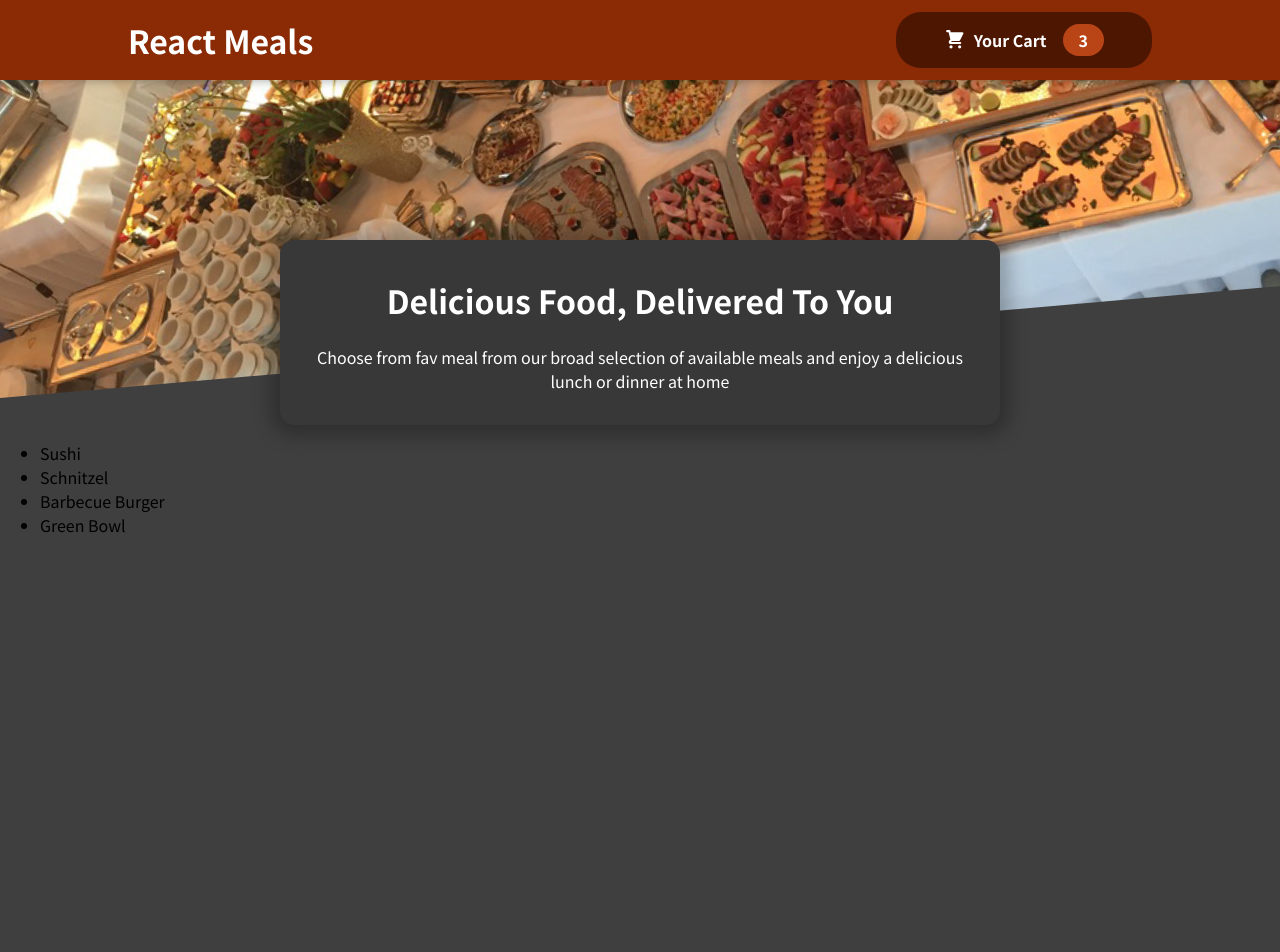
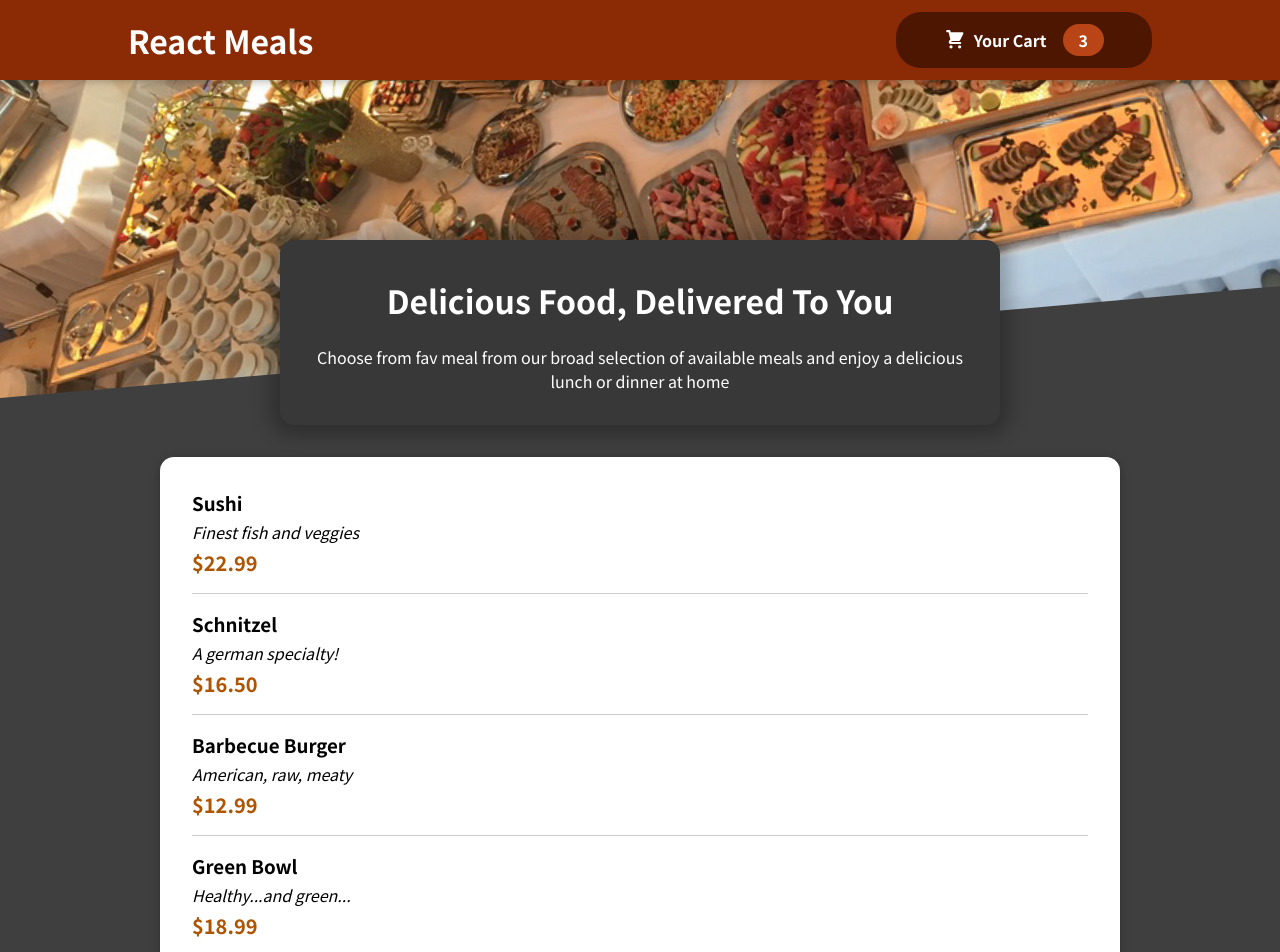
Before and after one commit to Vineeth05kumar/Creating_A_RestaurantWebsite, a JavaScript app: page / in a window 1280 px wide. Shown: the top 952 px of the page. Before the commit the page ends 800 px from the top, so only its background shows below. Built offline with nearby package versions, Linux system fonts and the light colour scheme.

Commit message:
Made the menu table look good

```diff
--- a/src/components/Meals/AvailableMeals.js
+++ b/src/components/Meals/AvailableMeals.js
@@ -1,3 +1,6 @@
+import Card from "../UI/Card";
+import MealItem from "./MealItem/MealItem";
+import classes from "./AvailableMeals.module.css";
 const DUMMY_MEALS = [
   {
     id: "m1",
@@ -26,10 +29,12 @@
 ];
 
 export default function AvailableMeals() {
-  const mealList = DUMMY_MEALS.map((meal) => <li>{meal.name}</li>);
+  const mealList = DUMMY_MEALS.map((meal) => <MealItem key={meal.id} name={meal.name} desc={meal.description} price={meal.price}/>);
   return (
-    <div>
-      <ul>{mealList}</ul>
-    </div>
+    <section className={classes.meals}>
+      <Card >
+        <ul>{mealList}</ul>
+      </Card>
+    </section>
   );
 }
--- a/src/components/Meals/AvailableMeals.module.css
+++ b/src/components/Meals/AvailableMeals.module.css
@@ -0,0 +1,24 @@
+.meals {
+    max-width: 60rem;
+    width: 90%;
+    margin: 2rem auto;
+    animation: meals-appear 1s ease-out forwards;
+  }
+
+  .meals ul {
+    list-style: none;
+    margin: 0;
+    padding: 0;
+  }
+
+  @keyframes meals-appear {
+    from {
+      opacity: 0;
+      transform: translateY(3rem);
+    }
+
+    to {
+      opacity: 1;
+      transform: translateY(0);
+    }
+  }
--- /dev/null
+++ b/src/components/Meals/MealItem/MealItem.js
@@ -0,0 +1,14 @@
+import classes from './MealItem.module.css';
+
+export default function MealItem(props) {
+    const price = `$${props.price.toFixed(2)}`;
+  return (
+    <li className={classes.meal}>
+      <div>
+        <h3>{props.name}</h3>
+        <div className={classes.description}>{props.desc}</div>
+        <div className={classes.price}>{price}</div>
+      </div>
+    </li>
+  );
+}
--- /dev/null
+++ b/src/components/Meals/MealItem/MealItem.module.css
@@ -0,0 +1,22 @@
+.meal {
+    display: flex;
+    justify-content: space-between;
+    margin: 1rem;
+    padding-bottom: 1rem;
+    border-bottom: 1px solid #ccc;
+  }
+
+  .meal h3 {
+    margin: 0 0 0.25rem 0;
+  }
+
+  .description {
+    font-style: italic;
+  }
+
+  .price {
+    margin-top: 0.25rem;
+    font-weight: bold;
+    color: #ad5502;
+    font-size: 1.25rem;
+  }
--- /dev/null
+++ b/src/components/UI/Card.js
@@ -0,0 +1,5 @@
+import classes from "./Card.module.css";
+
+export default function Card(props) {
+  return <div className={classes.card}>{props.children}</div>;
+}
--- /dev/null
+++ b/src/components/UI/Card.module.css
@@ -0,0 +1,6 @@
+.card {
+    padding: 1rem;
+    box-shadow: 0 2px 8px rgba(0, 0, 0, 0.25);
+    border-radius: 14px;
+    background-color: white;
+  }
```
